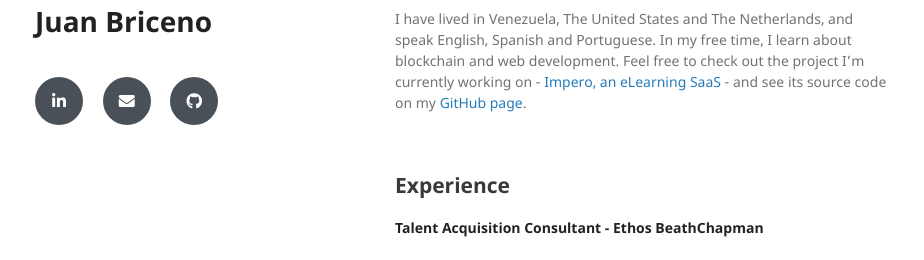
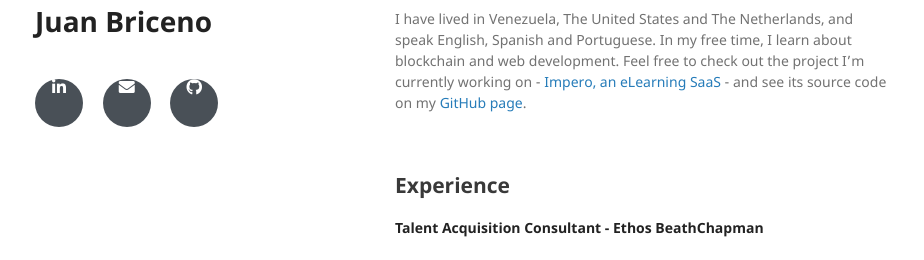
Before and after one commit to juanbric/homepage, a Jekyll site: the page built from index.md, in a window 1280 px wide. Shown: the part 281-541 px from the top of the page, without its empty margins (175-1099 px from the left). Built offline with Jekyll 4.4.1, drawn with Linux system fonts in a browser that asks for light colours; nearby versions of some CDN libraries; our own code applies the rules of GitHub Pages for plain Markdown files; a style sheet for code colours, icons or effects is not loaded.

Commit message:
Update jekyll-theme-minimal.scss

```diff
--- a/_sass/jekyll-theme-minimal.scss
+++ b/_sass/jekyll-theme-minimal.scss
@@ -186,7 +186,7 @@ strong {
   color:#222;
 }
 
-.social-icons a{display:inline-block;height:3rem;width:3rem;background-color:#495057;color:#fff!important;border-radius:100%;text-align:center;font-size:1rem;line-height:3.1rem;margin-right:1rem}.social-icons a:last-child{margin-right:0}.social-icons a:hover{background-color:#000000}
+.social-icons a{display:inline-block;height:3rem;width:3rem;background-color:#495057;color:#fff!important;border-radius:100%;text-align:center;font-size:1rem;line-height:1rem;margin-right:1rem}.social-icons a:last-child{margin-right:0}.social-icons a:hover{background-color:#000000}
 
 
 section {
```
